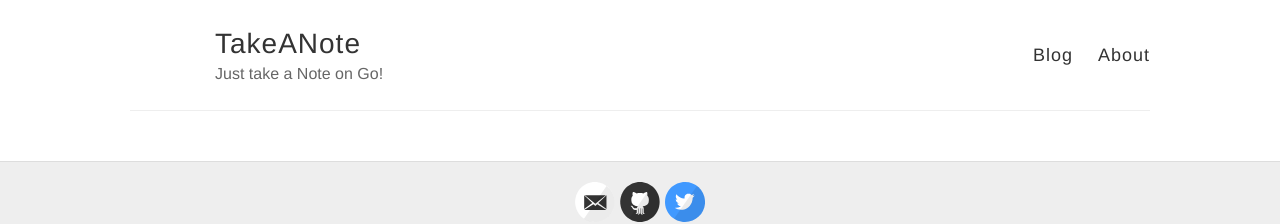
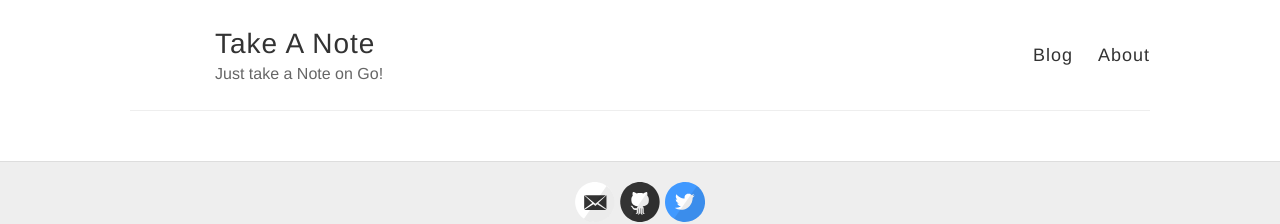
Before and after one commit to DrMohmX/takeanote, a Jekyll site: the page built from index.html, in a window 1280 px wide. Shown: the top 224 px of the page. Built offline with Jekyll 4.4.1, drawn with Linux system fonts in a browser that asks for light colours.

Commit message:
Update _config.yml

```diff
--- a/_config.yml
+++ b/_config.yml
@@ -4,7 +4,7 @@ theme: jekyll-theme-dinky
 #
 
 # Name of your site (displayed in the header)
-name: TakeANote
+name: Take A Note
 
 # Short bio or description (displayed in the header)
 description: Just take a Note on Go!
```
